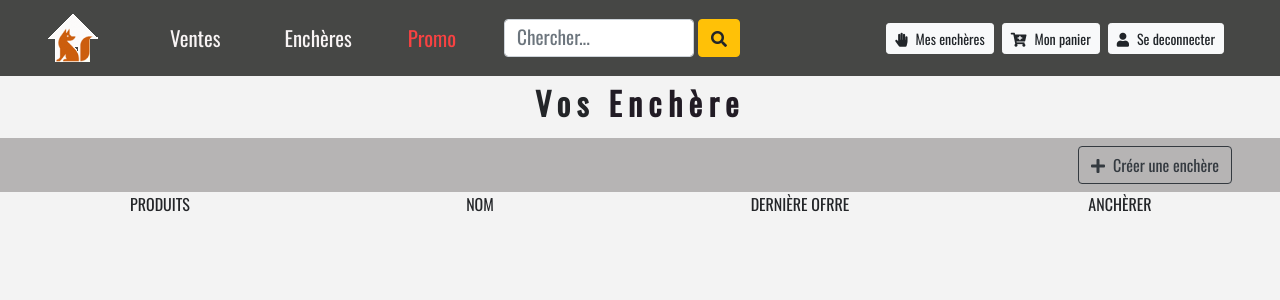
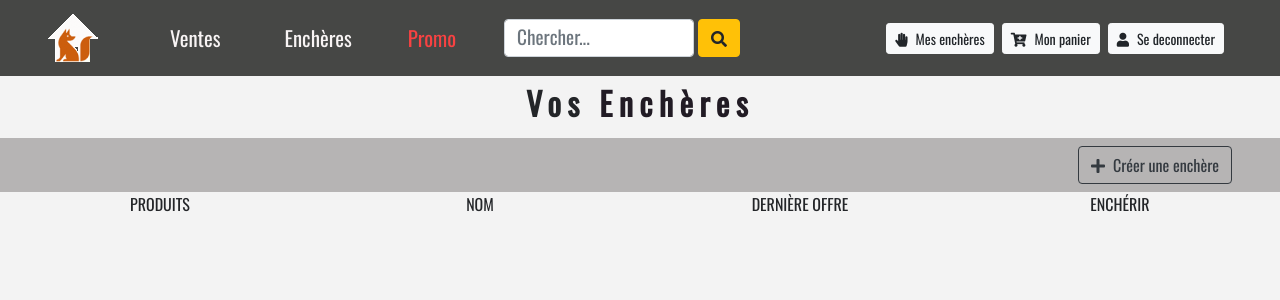
Before and after one commit to eBayLite/eBayFront, a React (Create React App) app: page /cartE in a window 1280 px wide. Shown: the top 300 px of the page. Built offline with nearby package versions, Linux system fonts and the light colour scheme.

Commit message:
modif fichier

```diff
--- a/src/componentsE/CartE/CartColumnsE.js
+++ b/src/componentsE/CartE/CartColumnsE.js
@@ -15,10 +15,10 @@ return(
    </div>
 
    <div className="col-10 mx-auto col-lg-2">
-    <p className="text-uppercase">Dernière ofrre</p>
+    <p className="text-uppercase">Dernière offre</p>
    </div>
    <div className="col-10 mx-auto col-lg-2">
-    <p className="text-uppercase">Anchèrer</p>
+    <p className="text-uppercase">Enchérir</p>
    </div>
 
 
--- a/src/componentsE/CartE/CartE.js
+++ b/src/componentsE/CartE/CartE.js
@@ -17,7 +17,7 @@ export default class CartE extends Component {
              return(
                <React.Fragment>
 
-                <TitleE name="Vos " title="Enchère" />
+                <TitleE name="Vos " title="Enchères" />
                 <NavBar2 />
                 <CartColumnsE />
 
--- a/src/componentsE/CartE/CreerEnchere.js
+++ b/src/componentsE/CartE/CreerEnchere.js
@@ -16,7 +16,7 @@ export default class CreerEnchere extends Component {
                   <select id="inputState" class="form-control">
                   <option selected>Etat du produit...</option>
                   <option>Neuf</option>
-                  <option>Occasio</option>
+                  <option>Occasion</option>
                   </select>
                   </div>
 
```
Also changed, not shown: 1 other file (tests, documents, lock files or other folders).
